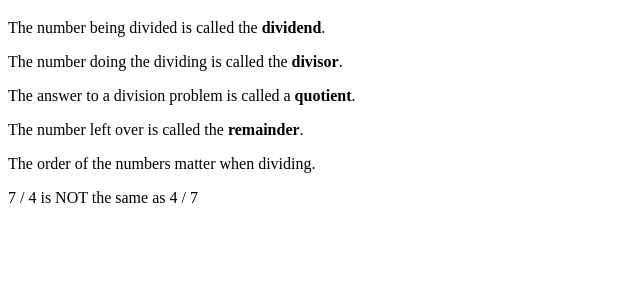
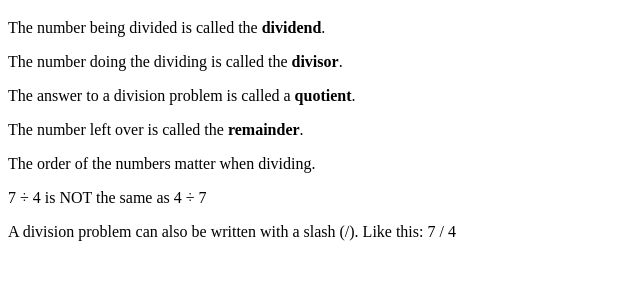
Before and after one commit to Waewarin-C/ElementaryMathCorner, a Flask app: page /division in a window 1280 px wide. Shown: the part 159-459 px from the top of the page, without its empty margins (0-640 px from the left). Run offline with Flask 3, Linux system fonts and the light colour scheme.

Commit message:
Add more content

```diff
--- a/templates/division.html
+++ b/templates/division.html
@@ -33,7 +33,8 @@
         <p>The number left over is called the <strong>remainder</strong>.</p>
         <!--Insert picture of addition problem with labels-->
         <p>The order of the numbers matter when dividing.</p>
-        <p>7 / 4 is NOT the same as 4 / 7</p>
+        <p>7 ÷ 4 is NOT the same as 4 ÷ 7</p>
+        <p>A division problem can also be written with a slash (/). Like this: 7 / 4</p>
     </div>
 </body>
 </html>
```
